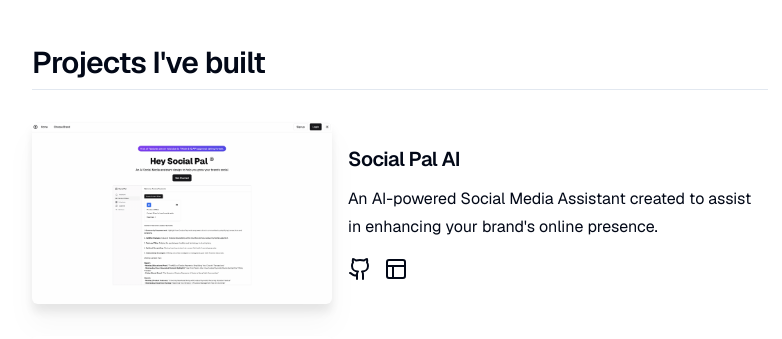
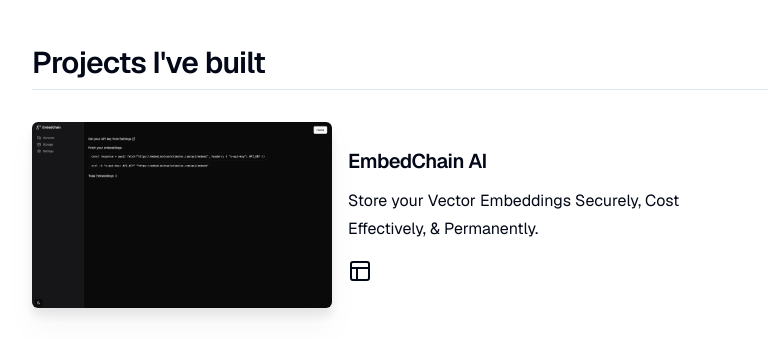
Before and after one commit to michaelshimeles/personal-portfolio, a Next.js app: page / in a window 1280 px wide. Shown: the part 1060-1399 px from the top of the page, without its empty margins (240-1022 px from the left). Built offline with nearby package versions, Linux system fonts and the light colour scheme.

Commit message:
Added a new project

```diff
--- a/app/page.tsx
+++ b/app/page.tsx
@@ -13,6 +13,10 @@
           Projects I&apos;ve built
         </h2>
         <div className='flex flex-col w-full'>
+          <ProjectCard image={'/embed.png'} title={'EmbedChain AI'} description={"Store your Vector Embeddings Securely, Cost Effectively, & Permanently."} urls={{
+            github: null,
+            website: "https://embed.michaelshimeles.com/"
+          }} />
           <ProjectCard image={'/socialpal.png'} title={'Social Pal AI'} description={"An AI-powered Social Media Assistant created to assist in enhancing your brand's online presence."} urls={{
             github: "https://github.com/michaelshimeles/SocialPal",
             website: "https://www.heysocialpal.com/"
```
Also changed, not shown: public/embed.png (added).
